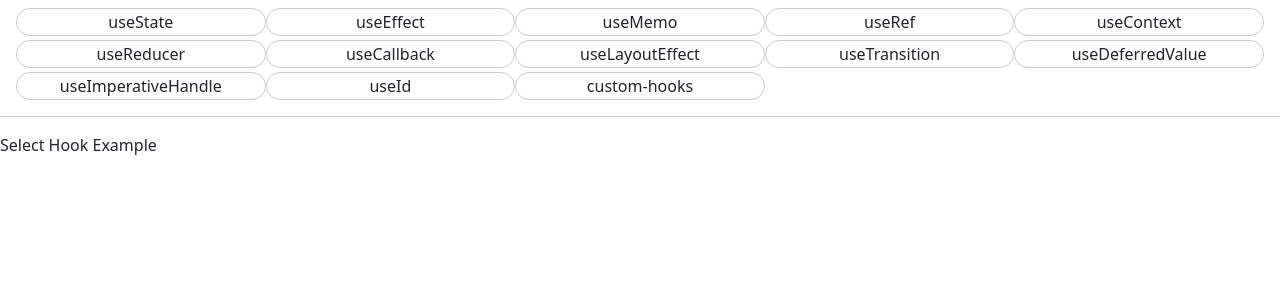
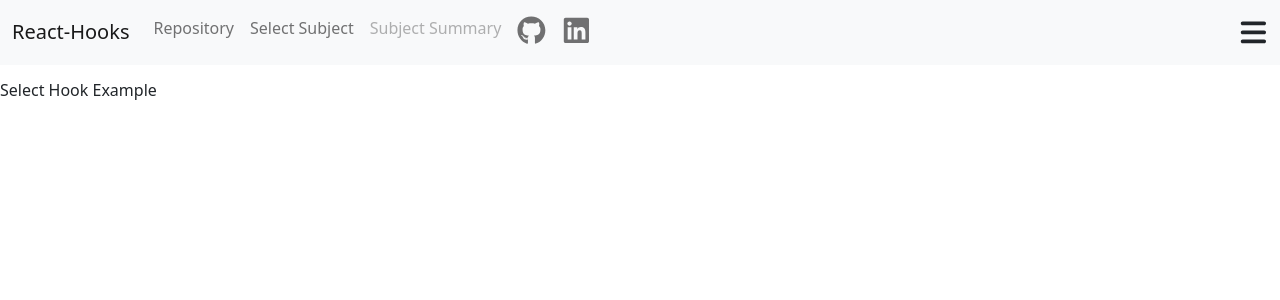
Before and after one commit to ShayGali/react-hooks, a React (Create React App) app: page / in a window 1280 px wide. Shown: the top 300 px of the page. Built offline with nearby package versions, Linux system fonts and the light colour scheme.

Commit message:
new navbar, add sidebar

```diff
--- a/package.json
+++ b/package.json
@@ -4,6 +4,10 @@
   "homepage": "https://ShayGali.github.io/react-hooks",
   "private": true,
   "dependencies": {
+    "@fortawesome/fontawesome-svg-core": "^6.1.1",
+    "@fortawesome/free-brands-svg-icons": "^6.1.1",
+    "@fortawesome/free-solid-svg-icons": "^6.1.1",
+    "@fortawesome/react-fontawesome": "^0.2.0",
     "@testing-library/jest-dom": "^5.16.4",
     "@testing-library/react": "^13.3.0",
     "@testing-library/user-event": "^13.5.0",
--- a/src/App.css
+++ b/src/App.css
@@ -4,3 +4,25 @@
   justify-content: center;
   margin-top: 3%;
 }
+
+.text-btn {
+  font-size: 1.2rem;
+  border: 0.5px solid rgba(111, 111, 111, 0.2);
+  border-radius: 10px;
+  padding: 5px;
+  padding-right: 2px;
+  background-color: #fff;
+  box-shadow: inset 0 0 0 0 #54b3d6;
+  transition: color 0.3s ease-in-out, box-shadow 0.3s ease-in-out;
+}
+
+.text-btn:hover {
+  color: #fff;
+  box-shadow: inset 240px 0 0 0 #61dbfb;
+  cursor: pointer;
+}
+
+.icon-btn {
+  width: 1.8rem;
+  height: 1.8rem;
+}
--- a/src/App.js
+++ b/src/App.js
@@ -1,6 +1,8 @@
 import { useState } from "react";
 
 import "./App.css";
+
+import Sidebar from "./components/Sidebar";
 
 import State from "./Hooks Examples/State";
 import Effect from "./Hooks Examples/Effect";
@@ -54,11 +56,24 @@ function App() {
         return <p>Select Hook Example</p>;
     }
   }
+  const [isOpen, setIsOpen] = useState(false);
 
   return (
-    <div>
-      <Navbar changeExample={(example) => setHooksExample(example)} />
-      <hr />
+    <>
+      <Navbar
+        changeExample={(example) => setHooksExample(example)}
+        setIsOpen={setIsOpen}
+        subject={hooksExample}
+        subjectSummaryUrl={`https://github.com/ShayGali/react-hooks/blob/master/src/Hooks%20Examples/${hooksExample.replace(
+          "use",
+          ""
+        )}/README.md`}
+      />
+      <Sidebar
+        isOpen={isOpen}
+        setIsOpen={setIsOpen}
+        changeExample={(example) => setHooksExample(example)}
+      />
       <div style={{ flex: 9 }}>
         <h1 style={{ textAlign: "center", marginTop: "1%" }}>{hooksExample}</h1>
         {displayComponent()}
@@ -75,7 +90,7 @@ function App() {
           </a>
         )}
       </div>
-    </div>
+    </>
   );
 }
 
--- a/src/Hooks Examples/Effect/index.js
+++ b/src/Hooks Examples/Effect/index.js
@@ -1,7 +1,6 @@
 import { useState } from "react";
 import Simple from "./components/Simple";
 import WindowExample from "./components/WindowExample";
-
 function App() {
   const [example, setExample] = useState("");
 
--- a/src/Hooks Examples/LayoutEffect/index.js
+++ b/src/Hooks Examples/LayoutEffect/index.js
@@ -1,5 +1,31 @@
-import React from "react";
+import { useState, useEffect, useRef } from "react";
 
 export default function App() {
-  return <div>App</div>;
+  const [show, setShow] = useState(false);
+  const popup = useRef();
+  const button = useRef();
+
+  useEffect(() => {
+    if (popup.current == null || button.current == null) return;
+    const { bottom } = button.current.getBoundingClientRect();
+    for (let i = 0; i < 1000000000; i++) {}
+    popup.current.style.top = `${bottom + 25}px`;
+  }, [show]);
+
+  return (
+    <div align="center">
+      <button ref={button} onClick={() => setShow((prev) => !prev)}>
+        click
+      </button>
+      {show && (
+        <div
+          align="center"
+          style={{ position: "absolute", left: "50%" }}
+          ref={popup}
+        >
+          this is a popup
+        </div>
+      )}
+    </div>
+  );
 }
--- a/src/Hooks Examples/custom-hooks/index.js
+++ b/src/Hooks Examples/custom-hooks/index.js
@@ -8,7 +8,7 @@ export default function App() {
   useUpdateLogger(name);
 
   return (
-    <div>
+    <div align="center">
       <input
         type="text"
         value={name}
--- a/src/components/Navbar.css
+++ /dev/null
@@ -1,9 +0,0 @@
-.item {
-  display: flex;
-  align-items: center;
-  justify-content: center;
-  cursor: pointer;
-  border: 1px solid #ccc !important;
-  border-radius: 16px;
-  padding: 1px;
-}
--- a/src/components/Navbar.js
+++ b/src/components/Navbar.js
@@ -1,88 +1,53 @@
-import { Col, Row } from "react-bootstrap";
-import "./Navbar.css";
-export default function Navbar({ changeExample }) {
+import { useState, useEffect } from "react";
+
+import { Container, Navbar as NavbarBs, Nav } from "react-bootstrap";
+import { FontAwesomeIcon } from "@fortawesome/react-fontawesome";
+import { faGithub, faLinkedin } from "@fortawesome/free-brands-svg-icons";
+import { faBars } from "@fortawesome/free-solid-svg-icons";
+
+export default function Navbar({ setIsOpen, subjectSummaryUrl, subject }) {
+  const [isDisabled, setIsDisabled] = useState(subject === "");
+  useEffect(() => {
+    setIsDisabled(subject === "");
+  }, [subject]);
   return (
-    <>
-      <Row xs={2} sm={3} md={3} lg={4} xl={5} className="g-1 mt-1 me-3 ms-3">
-        <Col
-          className="item"
-          onClick={(e) => changeExample(e.target.innerHTML)}
-        >
-          useState
-        </Col>
-        <Col
-          className="item"
-          onClick={(e) => changeExample(e.target.innerHTML)}
-        >
-          useEffect
-        </Col>
-        <Col
-          className="item"
-          onClick={(e) => changeExample(e.target.innerHTML)}
-        >
-          useMemo
-        </Col>
-        <Col
-          className="item"
-          onClick={(e) => changeExample(e.target.innerHTML)}
-        >
-          useRef
-        </Col>
-        <Col
-          className="item"
-          onClick={(e) => changeExample(e.target.innerHTML)}
-        >
-          useContext
-        </Col>
-        <Col
-          className="item"
-          onClick={(e) => changeExample(e.target.innerHTML)}
-        >
-          useReducer
-        </Col>
-        <Col
-          className="item"
-          onClick={(e) => changeExample(e.target.innerHTML)}
-        >
-          useCallback
-        </Col>
-        <Col
-          className="item"
-          onClick={(e) => changeExample(e.target.innerHTML)}
-        >
-          useLayoutEffect
-        </Col>
-        <Col
-          className="item"
-          onClick={(e) => changeExample(e.target.innerHTML)}
-        >
-          useTransition
-        </Col>
-        <Col
-          className="item"
-          onClick={(e) => changeExample(e.target.innerHTML)}
-        >
-          useDeferredValue
-        </Col>
-        <Col
-          className="item"
-          onClick={(e) => changeExample(e.target.innerHTML)}
-        >
-          useImperativeHandle
-        </Col>
-        <Col
-          className="item"
-          onClick={(e) => changeExample(e.target.innerHTML)}
-        >
-          useId
-        </Col>
-        <Col
-          className="item"
-          onClick={(e) => changeExample(e.target.innerHTML)}
-        >
-          custom-hooks
-        </Col>
-      </Row>
-    </>
+    <NavbarBs bg="light" expand="lg">
+      <Container fluid>
+        <NavbarBs.Brand href="#">React-Hooks</NavbarBs.Brand>
+        <Nav className="me-auto" navbarScroll>
+          <Nav.Link
+            href="https://github.com/ShayGali/react-hooks"
+            target="_blank"
+          >
+            Repository
+          </Nav.Link>
+          <Nav.Link onClick={() => setIsOpen((prev) => !prev)}>
+            Select Subject
+          </Nav.Link>
+          <Nav.Link
+            href={subjectSummaryUrl}
+            target="_blank"
+            disabled={isDisabled}
+          >
+            Subject Summary
+          </Nav.Link>
+
+          <Nav.Link href="https://github.com/ShayGali" target="_blank">
+            <FontAwesomeIcon icon={faGithub} className="icon-btn" />
+          </Nav.Link>
+          <Nav.Link href="https://linkedin.com/in/shay-gali" target="_blank">
+            <FontAwesomeIcon icon={faLinkedin} className="icon-btn" />
+          </Nav.Link>
+        </Nav>
+        <FontAwesomeIcon
+          icon={faBars}
+          className="icon-btn"
+          style={{
+            cursor: "pointer",
+          }}
+          onClick={() => setIsOpen((prev) => !prev)}
+        />
+      </Container>
+    </NavbarBs>
   );
 }
--- /dev/null
+++ b/src/components/Sidebar.js
@@ -0,0 +1,32 @@
+import { Offcanvas, Stack } from "react-bootstrap";
+
+export default function Sidebar({ isOpen, setIsOpen, changeExample }) {
+  return (
+    <Offcanvas
+      show={isOpen}
+      onHide={setIsOpen}
+      style={{ width: "240px", backgroundColor: "#fbfbfd" }}
+    >
+      <Offcanvas.Header closeButton>
+        <Offcanvas.Title>Hooks</Offcanvas.Title>
+      </Offcanvas.Header>
+      <Offcanvas.Body>
+        <Stack gap={1} onClick={(e) => changeExample(e.target.innerHTML)}>
+          <span className="text-btn">useState</span>
+          <span className="text-btn">useEffect</span>
+          <span className="text-btn">useMemo</span>
+          <span className="text-btn">useRef</span>
+          <span className="text-btn">useContext</span>
+          <span className="text-btn">useReducer</span>
+          <span className="text-btn">useCallback</span>
+          <span className="text-btn">useCallback</span>
+          <span className="text-btn">useTransition</span>
+          <span className="text-btn">useDeferredValue</span>
+          <span className="text-btn">useImperativeHandle</span>
+          <span className="text-btn">useId</span>
+          <span className="text-btn">custom-hooks</span>
+        </Stack>
+      </Offcanvas.Body>
+    </Offcanvas>
+  );
+}
```
Also changed, not shown: 1 other file (tests, documents, lock files or other folders).
